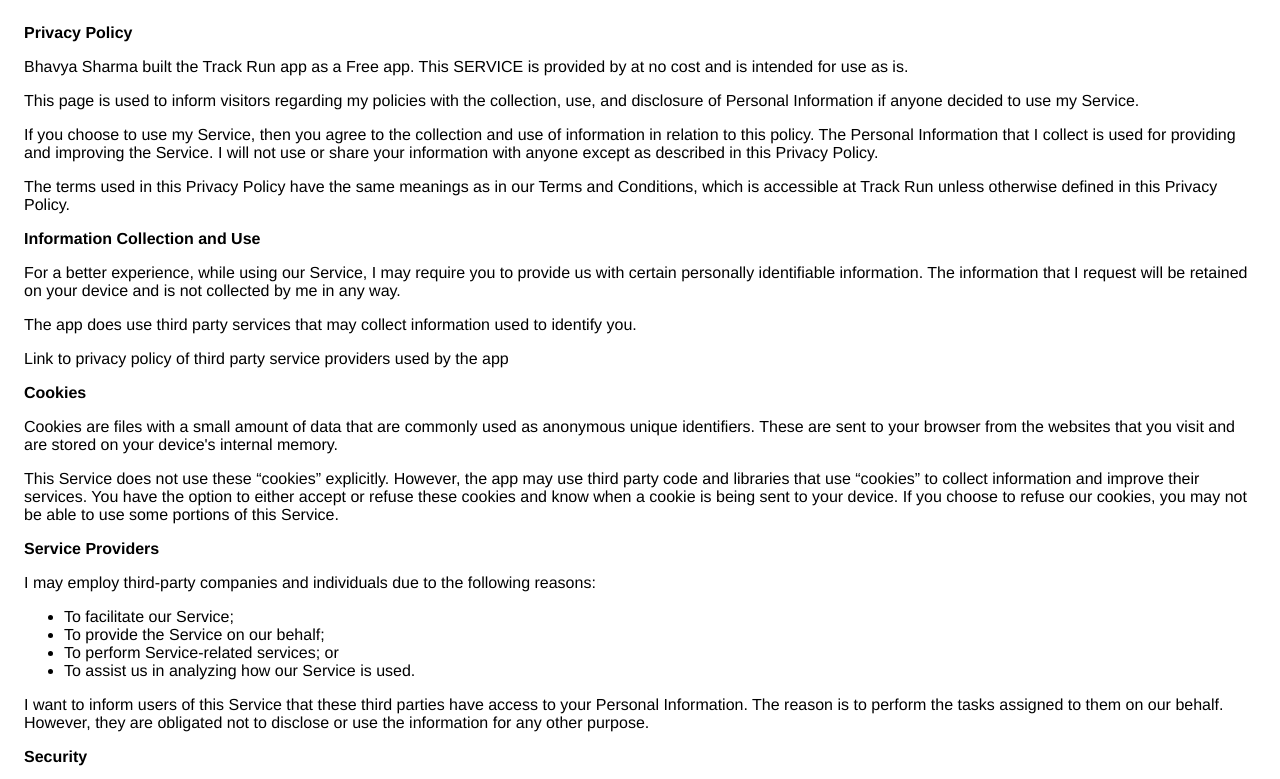
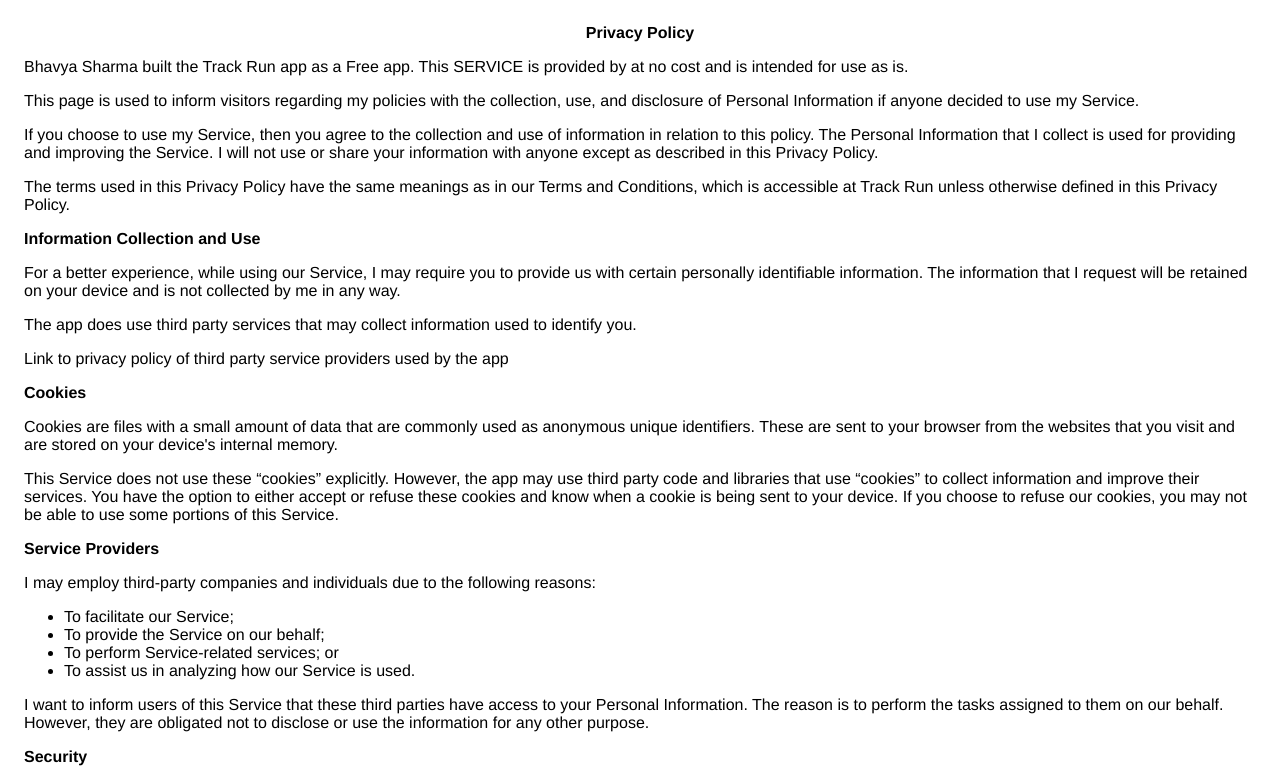
Before and after one commit to bhavya104/applicationpolicy, a plain HTML site: page index.html in a window 1280 px wide. Shown: the top 779 px of the page. Drawn offline with Linux system fonts and the light colour scheme.

Commit message:
Update index.html

```diff
--- a/index.html
+++ b/index.html
@@ -7,7 +7,8 @@
       <style> body { font-family: 'Helvetica Neue', Helvetica, Arial, sans-serif; padding:1em; } </style>
     </head>
     <body>
-    <strong align="center">Privacy Policy</strong> <p>
+        <center><strong>Privacy Policy</strong></center>
+        <p>
                   Bhavya Sharma built the Track Run app as
                   a Free app. This SERVICE is provided by
                   at no cost and is intended for use as
```
